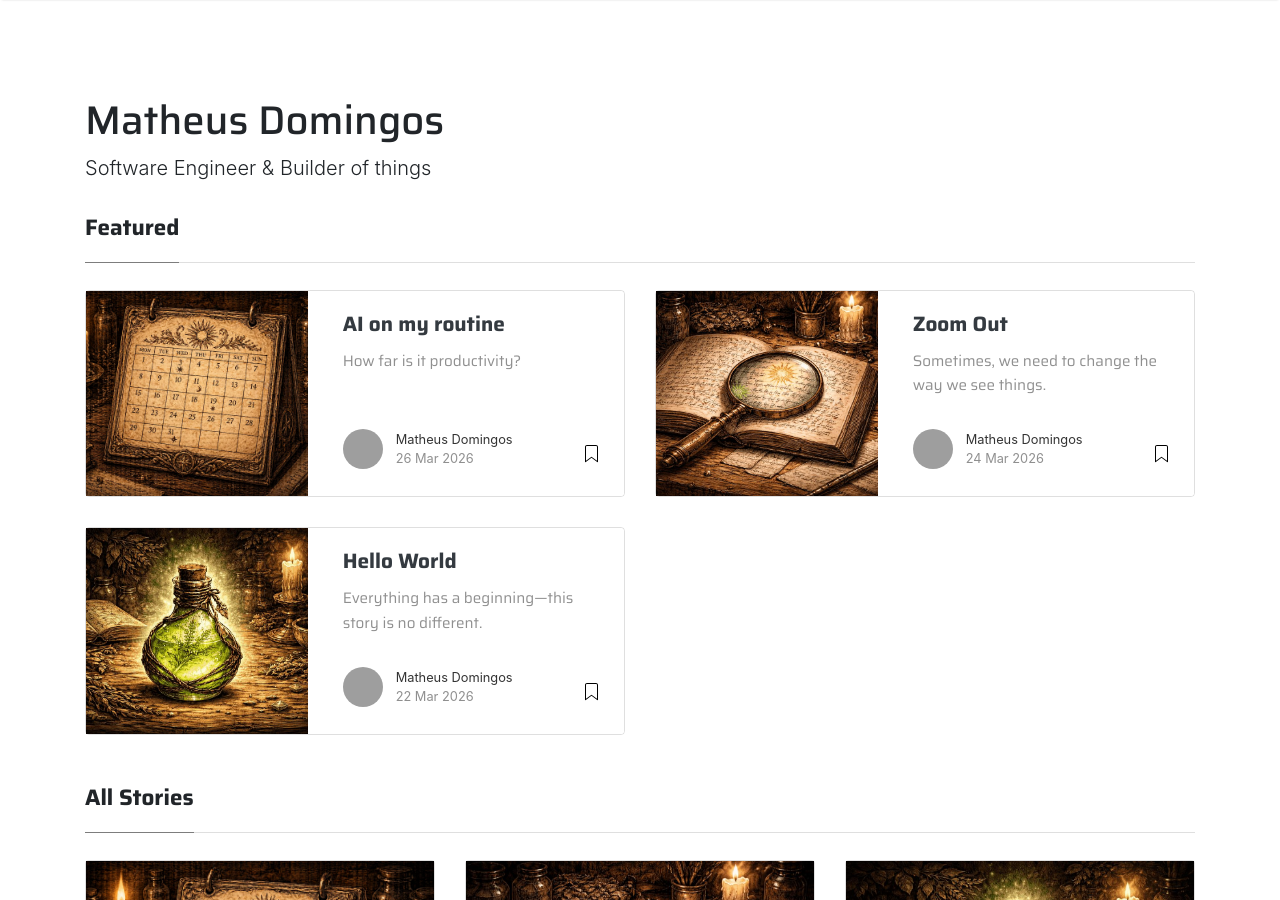
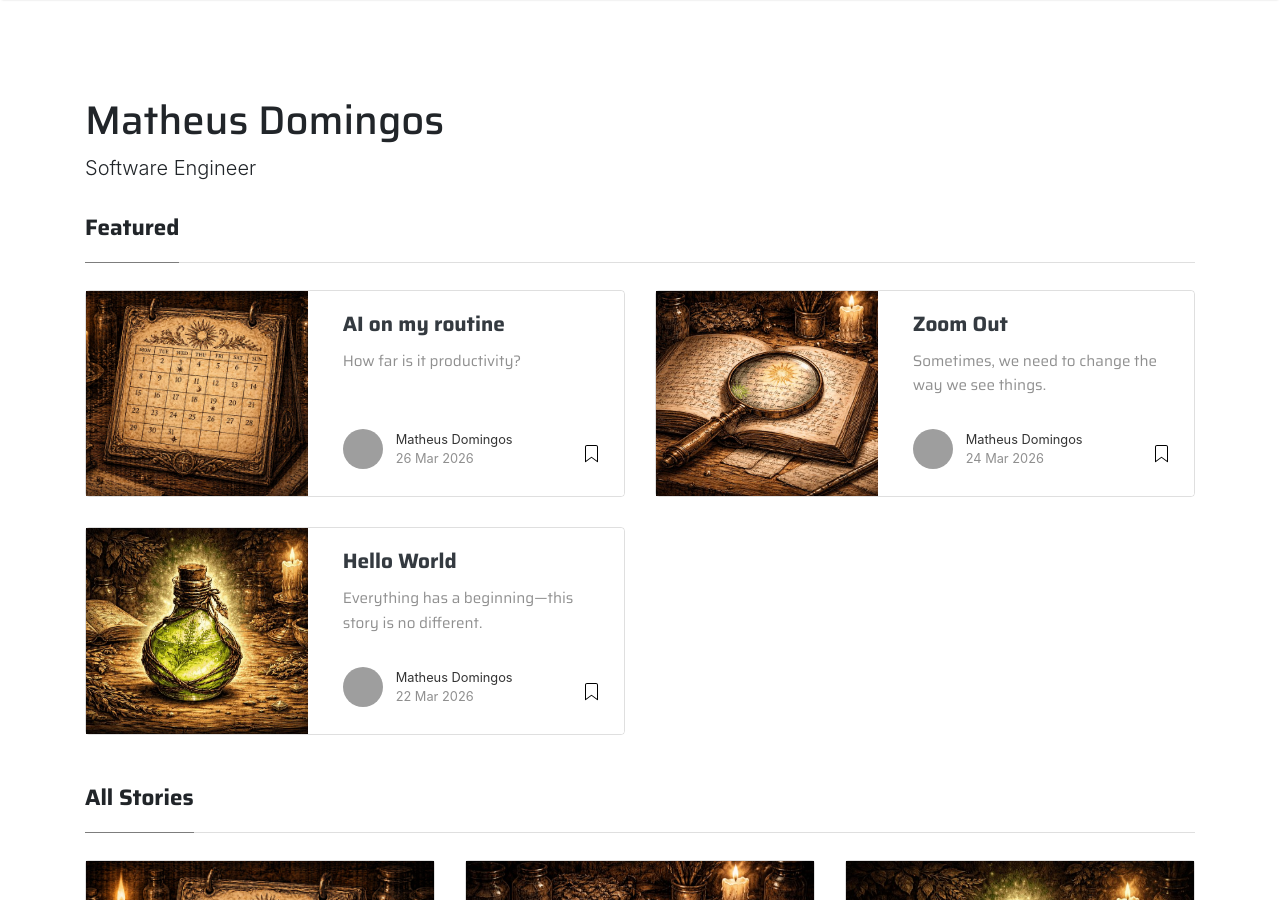
Before and after one commit to matheusysd/matheusysd.github.io, a Jekyll site: the page built from index.html, in a window 1280 px wide and 900 px high. Built offline with Jekyll 4.4.1, drawn with Linux system fonts in a browser that asks for light colours; nearby versions of some CDN libraries; the list of posts is cut into pages by our own code; grey boxes are pictures that could not be loaded.

Commit message:
fix: update site description and remove wrong Google Analytics ID

```diff
--- a/_config.yml
+++ b/_config.yml
@@ -1,11 +1,11 @@
 # Site
 name: "Matheus Domingos"
 title: "Matheus Domingos"
-description: "Software Engineer & Builder of things"
+description: "Software Engineer"
 logo: 'assets/images/logo.png'
 favicon: 'assets/images/logo.png'
 baseurl: ""
-google_analytics: 'UA-46278016-1'
+google_analytics: ''
 mailchimp-list: ""
 
 # Giscus (GitHub Discussions comments) — https://giscus.app
```
